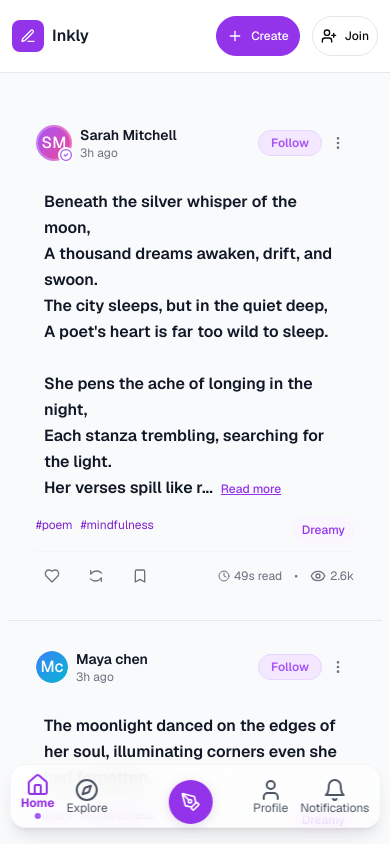
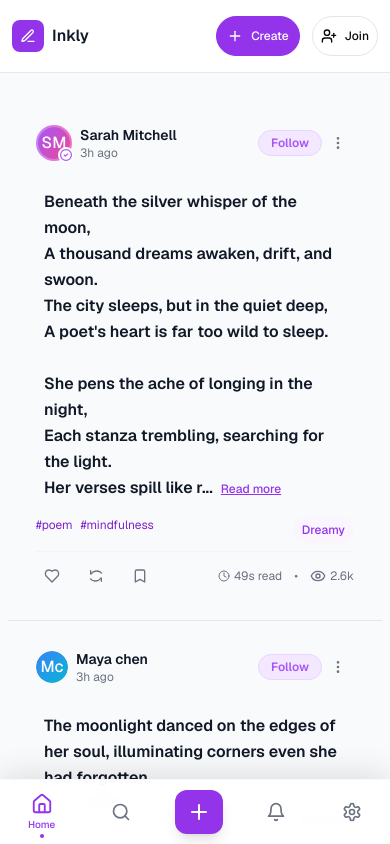
Before and after one commit to ananikets18/inkly-web-app-dev, a Next.js app: page / in a window 390 px wide. Shown: the top 844 px of the page. Built offline with nearby package versions, Linux system fonts and the light colour scheme.

Commit message:
modified design for the bottom-nav

```diff
--- a/components/BottomNav.tsx
+++ b/components/BottomNav.tsx
@@ -1,12 +1,17 @@
 "use client"
 
-import { Home, Compass, User, PenTool, Bell, Search } from "lucide-react"
-import { Button } from "@/components/ui/button"
+import type React from "react"
+
+import { Home, Search, Plus, Bell, Settings } from "lucide-react"
 import { useSoundEffects } from "../hooks/use-sound-effects"
 import { useEffect, useRef, useState } from "react"
+import { useRouter, usePathname } from "next/navigation"
 
 export default function BottomNav() {
   const { playSound } = useSoundEffects()
+  const router = useRouter()
+  const pathname = usePathname()
+
   // Smart show/hide on scroll
   const [visible, setVisible] = useState(true)
   const lastScrollY = useRef(0)
@@ -27,83 +32,133 @@ export default function BottomNav() {
     return () => window.removeEventListener("scroll", handleScroll)
   }, [])
 
-  // Always show signed-in nav
-  const nav = [
-    { icon: Home, label: "Home" },
-    { icon: Compass, label: "Explore" },
-    { icon: User, label: "Profile" },
-    { icon: Bell, label: "Notifications" },
+  const navItems = [
+    {
+      icon: Home,
+      label: "Home",
+      id: "home",
+      href: "/",
+      ariaLabel: "Navigate to home page",
+    },
+    {
+      icon: Search,
+      label: "Explore",
+      id: "explore",
+      href: "/explore",
+      ariaLabel: "Explore and discover new content",
+    },
+    {
+      icon: Plus,
+      label: "Create",
+      id: "create",
+      href: "/create",
+      ariaLabel: "Create new ink post",
+      isSpecial: true,
+    },
+    {
+      icon: Bell,
+      label: "Notifications",
+      id: "notifications",
+      href: "/notifications",
+      ariaLabel: "View your notifications",
+    },
+    {
+      icon: Settings,
+      label: "Settings",
+      id: "settings",
+      href: "/settings",
+      ariaLabel: "Access app settings",
+    },
   ]
 
-  // Simulate active nav (replace with router logic)
-  const activeLabel = "Home"
+  // Get active nav based on current pathname
+  const getActiveId = () => {
+    if (pathname === "/") return "home"
+    if (pathname.startsWith("/explore")) return "explore"
+    if (pathname.startsWith("/create")) return "create"
+    if (pathname.startsWith("/notifications")) return "notifications"
+    if (pathname.startsWith("/settings")) return "settings"
+    if (pathname.startsWith("/test-nav")) return "home" // For testing
+    return "home"
+  }
+
+  const activeId = getActiveId()
 
   const handleButtonHover = () => {
     playSound("hover")
   }
 
-  const handleButtonClick = (label: string) => {
+  const handleButtonClick = (item: (typeof navItems)[0]) => {
     playSound("click")
-    // TODO: Add navigation or modal logic here
-    alert(label + " clicked!")
+
+    // Navigate to the route
+    if (item.href) {
+      router.push(item.href)
+    }
+
+    // Log for testing
+    console.log(`Navigating to ${item.label}`)
+  }
+
+  const handleKeyDown = (event: React.KeyboardEvent, item: (typeof navItems)[0]) => {
+    if (event.key === "Enter" || event.key === " ") {
+      event.preventDefault()
+      handleButtonClick(item)
+    }
   }
 
   return (
     <nav
-      className={`fixed bottom-4 left-1/2 -translate-x-1/2 z-50 w-[95vw] max-w-md rounded-2xl bg-gradient-to-br from-white/90 to-white/60 backdrop-blur-md shadow-lg border border-gray-100 px-1.5 py-1 flex justify-between items-center sm:hidden transition-transform duration-300 ${visible ? "translate-y-0" : "translate-y-24"}`}
+      className={`fixed bottom-0 left-0 right-0 z-50 bg-white/95 backdrop-blur-xl shadow-[0_-4px_32px_rgba(0,0,0,0.12)] border-t border-gray-100/50 px-4 py-2 flex justify-between items-center sm:hidden transition-all duration-300 ${
+        visible ? "translate-y-0 opacity-100" : "translate-y-full opacity-0"
+      }`}
       role="navigation"
-      aria-label="Bottom navigation"
+      aria-label="Main navigation"
     >
-      {/* Left nav items (Home, Explore) */}
-      <div className="flex gap-1 flex-1 justify-start items-center" role="group" aria-label="Primary navigation">
-        {nav.slice(0, 2).map(({ icon: Icon, label }) => (
-          <button
-            key={label}
-            aria-label={label}
-            className={`flex flex-col items-center justify-center px-1 py-1 rounded-lg transition-all duration-150 ${activeLabel === label ? "text-purple-600 font-bold" : "text-gray-600 hover:text-purple-500 font-normal"}`}
-            onMouseEnter={handleButtonHover}
-            onClick={() => handleButtonClick(label)}
-            title={`Go to ${label}`}
-            aria-current={activeLabel === label ? "page" : undefined}
-          >
-            <Icon className="w-6 h-6 mb-0" aria-hidden="true" />
-            <span className="text-xs md:text-sm lg:text-base leading-none mt-0">{label}</span>
-            {activeLabel === label && <span className="w-1.5 h-1.5 rounded-full bg-purple-500 mt-1" aria-hidden="true" />}
-          </button>
-        ))}
-      </div>
+      {navItems.map(({ icon: Icon, label, id, ariaLabel, isSpecial, ...item }) => (
+        <button
+          key={id}
+          aria-label={ariaLabel}
+          className={`group relative flex flex-col items-center justify-center gap-1 px-3 py-1.5 rounded-xl transition-all duration-200 focus:outline-none focus:ring-2 focus:ring-purple-500 focus:ring-offset-2 focus:ring-offset-white min-h-[44px] min-w-[44px] ${
+            isSpecial
+              ? "bg-purple-600 hover:bg-purple-700 text-white shadow-lg hover:shadow-xl active:scale-95"
+              : activeId === id
+                ? "text-purple-600"
+                : "text-gray-500 hover:text-gray-700 hover:bg-gray-50 active:scale-95"
+          }`}
+          onMouseEnter={handleButtonHover}
+          onClick={() => handleButtonClick({ icon: Icon, label, id, ariaLabel, isSpecial, ...item })}
+          onKeyDown={(e) => handleKeyDown(e, { icon: Icon, label, id, ariaLabel, isSpecial, ...item })}
+          title={`${label} - ${ariaLabel}`}
+          aria-current={activeId === id ? "page" : undefined}
+          tabIndex={0}
+        >
+          <Icon
+            className={`transition-all duration-200 ${
+              isSpecial ? "w-6 h-6" : activeId === id ? "w-5 h-5 scale-110" : "w-5 h-5 group-hover:scale-105"
+            }`}
+            aria-hidden="true"
+          />
 
-      {/* Center FAB (Create) */}
-      <div className="relative flex-1 flex justify-center items-center">
-        <button
-          aria-label="Create new ink"
-          className="absolute -top-4 shadow-[0_2px_12px_0_rgba(80,0,120,0.14)] bg-purple-600 hover:bg-purple-700 text-white w-11 h-11 z-20 flex items-center justify-center transition-transform duration-200 active:scale-95"
-          onClick={() => handleButtonClick("Create")}
-          style={{ borderRadius: "50%" }}
-          title="Create new ink"
-        >
-          <PenTool className="w-5 h-5" aria-hidden="true" />
+          {/* Show label for active item */}
+          {activeId === id && !isSpecial && (
+            <span className="text-[10px] font-medium leading-none transition-all duration-200 mt-0.5 text-purple-600">{label}</span>
+          )}
+
+          {/* Active indicator dot */}
+          {activeId === id && !isSpecial && (
+            <div
+              className="absolute -bottom-0.5 w-1 h-1 rounded-full bg-purple-600 transition-all duration-200"
+              aria-hidden="true"
+            />
+          )}
+
+          {/* Hover effect for non-special buttons */}
+          {!isSpecial && (
+            <div className="absolute inset-0 rounded-xl bg-gray-100 opacity-0 group-hover:opacity-50 transition-opacity duration-200" />
+          )}
         </button>
-      </div>
-
-      {/* Right nav items (Profile, Notifications) */}
-      <div className="flex gap-1 flex-1 justify-end items-center" role="group" aria-label="Secondary navigation">
-        {nav.slice(2).map(({ icon: Icon, label }) => (
-          <button
-            key={label}
-            aria-label={label}
-            className={`flex flex-col items-center justify-center px-1 py-1 rounded-lg transition-all duration-150 ${activeLabel === label ? "text-purple-600 font-bold" : "text-gray-600 hover:text-purple-500 font-normal"}`}
-            onMouseEnter={handleButtonHover}
-            onClick={() => handleButtonClick(label)}
-            title={`Go to ${label}`}
-            aria-current={activeLabel === label ? "page" : undefined}
-          >
-            <Icon className="w-6 h-6 mb-0" aria-hidden="true" />
-            <span className="text-xs md:text-sm lg:text-base leading-none mt-0">{label}</span>
-            {activeLabel === label && <span className="w-1.5 h-1.5 rounded-full bg-purple-500 mt-1" aria-hidden="true" />}
-          </button>
-        ))}
-      </div>
+      ))}
     </nav>
   )
 }
```
